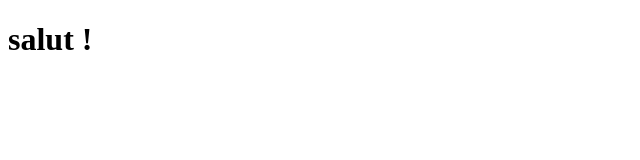
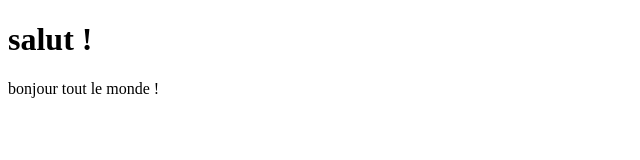
Before and after one commit to AsEnergy91/Ibrah--, a plain HTML site: page index.html in a window 1280 px wide. Shown: the whole page, without its empty margins (0-640 px from the left). Drawn offline with Linux system fonts and the light colour scheme.

Commit message:
version2

```diff
--- a/index.html
+++ b/index.html
@@ -8,5 +8,6 @@
 </head>
 <body>
     <h1>salut !</h1>
+    <p>bonjour tout le monde ! </p>
 </body>
 </html>
```
